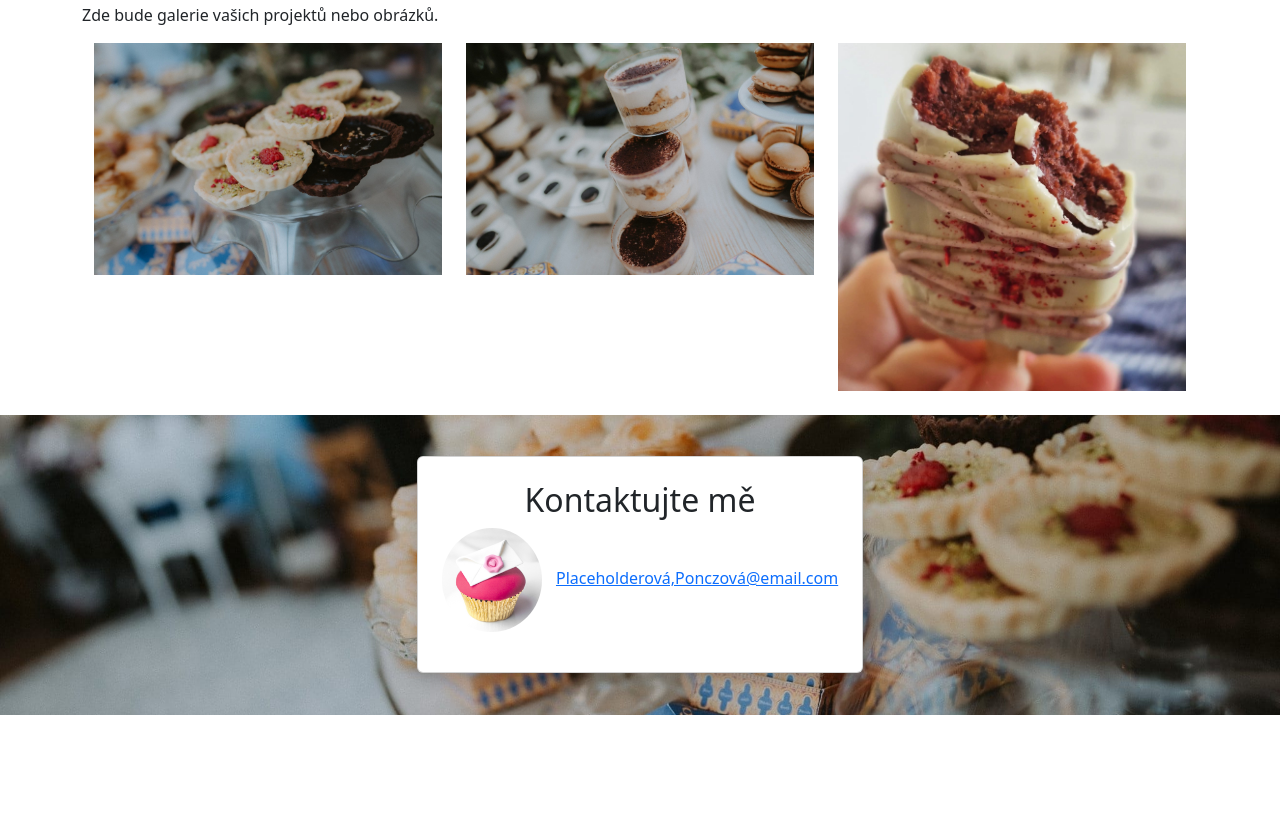
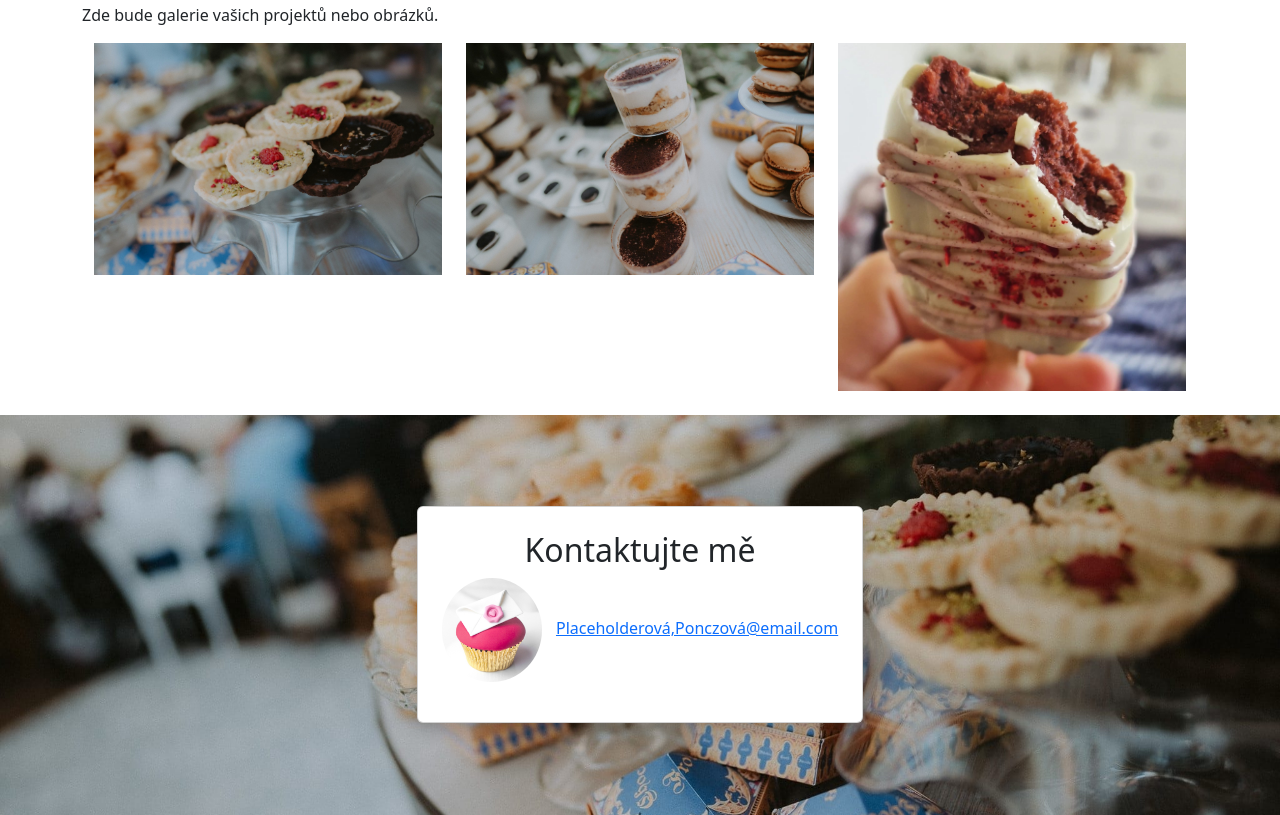
Before and after one commit to Meverich/Meverich.github.io, a plain HTML site: page index.html in a window 1280 px wide. Shown: the part 1242-2057 px from the top of the page. Before the commit the page ends 1957 px from the top, so only its background shows below. Drawn offline with nearby package versions, Linux system fonts and the light colour scheme; a web font is replaced by a local one.

Commit message:
Update index.html

```diff
--- a/index.html
+++ b/index.html
@@ -66,7 +66,7 @@
                     </div>
             </section>
             </main>
-<section id="contact" class="hidden w-100 d-flex justify-content-center align-items-center" style="min-height: 300px;">
+<section id="contact" class="hidden w-100 d-flex justify-content-center align-items-center" style="min-height: 400px;">
   <div class="card p-4 shadow text-center">
     <h2>Kontaktujte mě</h2>
     <p>
@@ -76,4 +76,5 @@
   </div>
 </section>
 
+
 </body>
```
